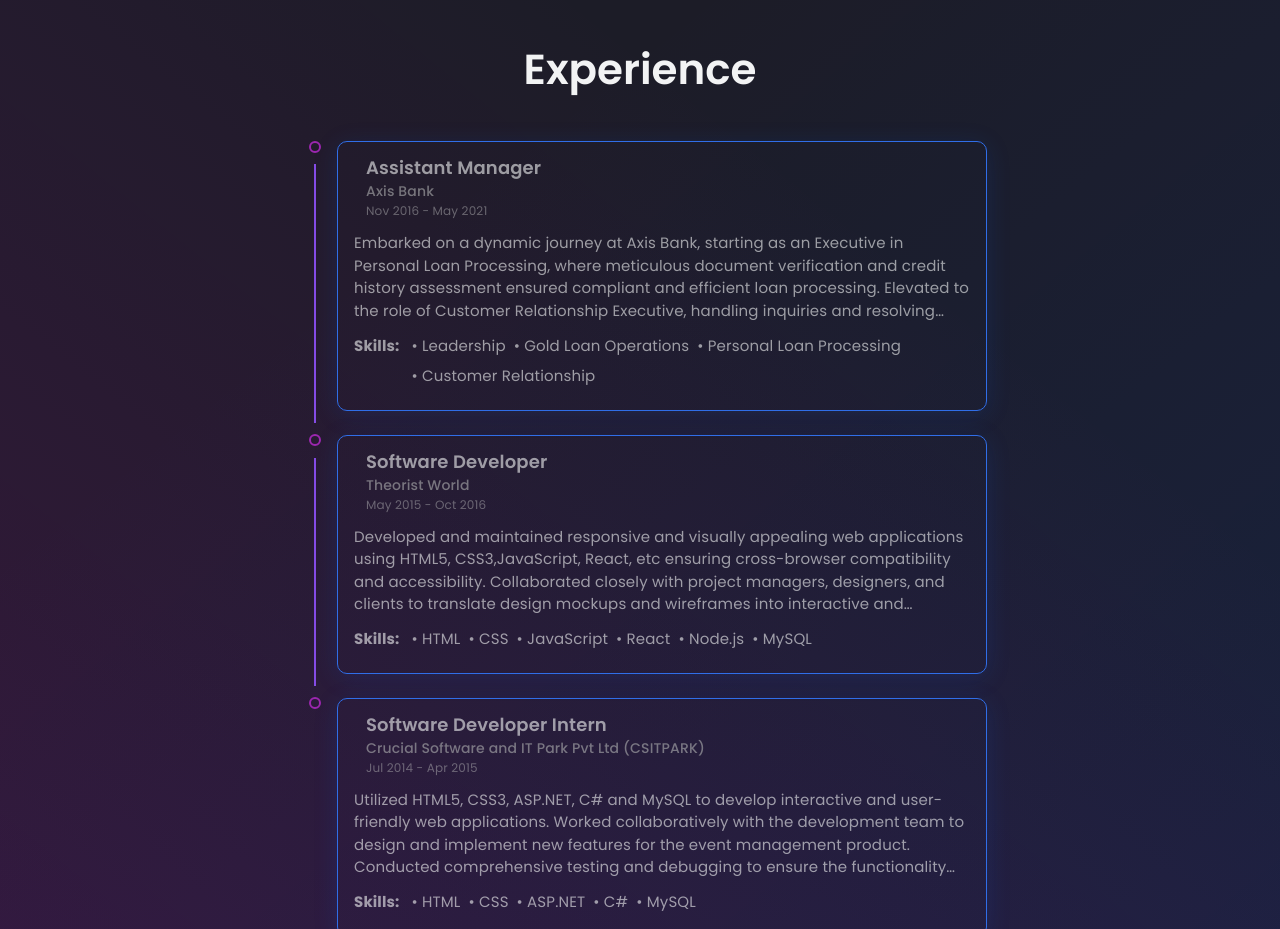
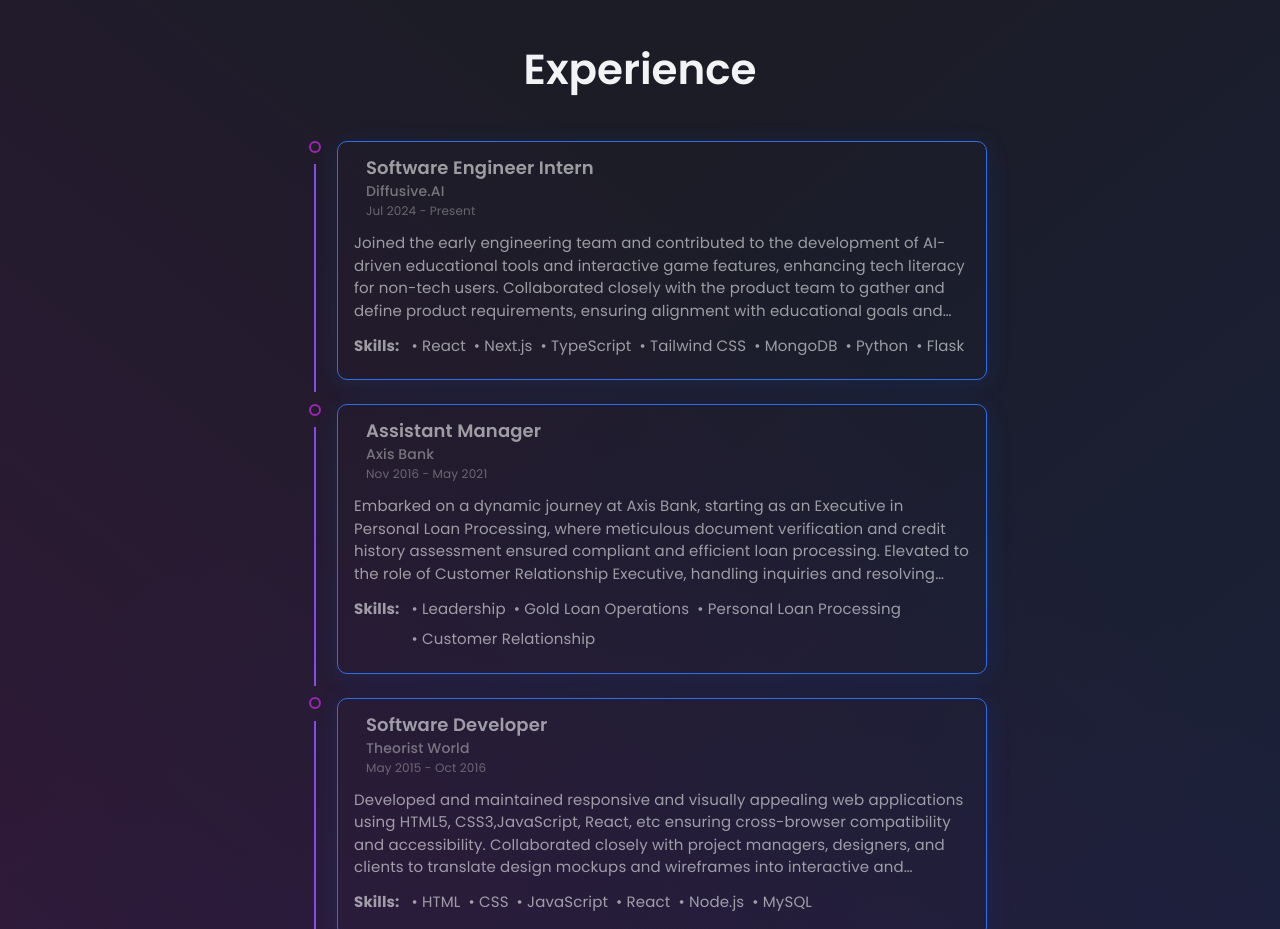
Before and after one commit to amehta7/Portfolio, a React (Create React App) app: page / in a window 1280 px wide. Shown: the part 1780-2709 px from the top of the page. Built offline with nearby package versions, Linux system fonts and the light colour scheme.

Commit message:
updated experience and CV

```diff
--- a/src/data/constants.js
+++ b/src/data/constants.js
@@ -199,6 +199,22 @@ export const skills = [
 export const experiences = [
   {
     id: 0,
+    role: 'Software Engineer Intern',
+    company: 'Diffusive.AI',
+    date: 'Jul 2024 - Present',
+    desc: 'Joined the early engineering team and contributed to the development of AI-driven educational tools and interactive game features, enhancing tech literacy for non-tech users. Collaborated closely with the product team to gather and define product requirements, ensuring alignment with educational goals and user needs and design team to create wireframes, translating conceptual designs into functional user interfaces that improve usability. Utilized Next.js, TypeScript, MongoDB, Python, Flask framework for innovative solutions and quality assurance, ensuring high software reliability and ongoing improvements.',
+    skills: [
+      'React',
+      'Next.js',
+      'TypeScript',
+      'Tailwind CSS',
+      'MongoDB',
+      'Python',
+      'Flask',
+    ],
+  },
+  {
+    id: 1,
     role: 'Assistant Manager',
     company: 'Axis Bank',
     date: 'Nov 2016 - May 2021',
@@ -211,7 +227,7 @@ export const experiences = [
     ],
   },
   {
-    id: 1,
+    id: 2,
     role: 'Software Developer',
     company: 'Theorist World',
     date: 'May 2015 - Oct 2016',
@@ -219,7 +235,7 @@ export const experiences = [
     skills: ['HTML', 'CSS', 'JavaScript', 'React', 'Node.js', 'MySQL'],
   },
   {
-    id: 2,
+    id: 3,
     role: 'Software Developer Intern',
     company: 'Crucial Software and IT Park Pvt Ltd (CSITPARK)',
     date: 'Jul 2014 - Apr 2015',
```
Also changed, not shown: 1 other file (tests, documents, lock files or other folders).
